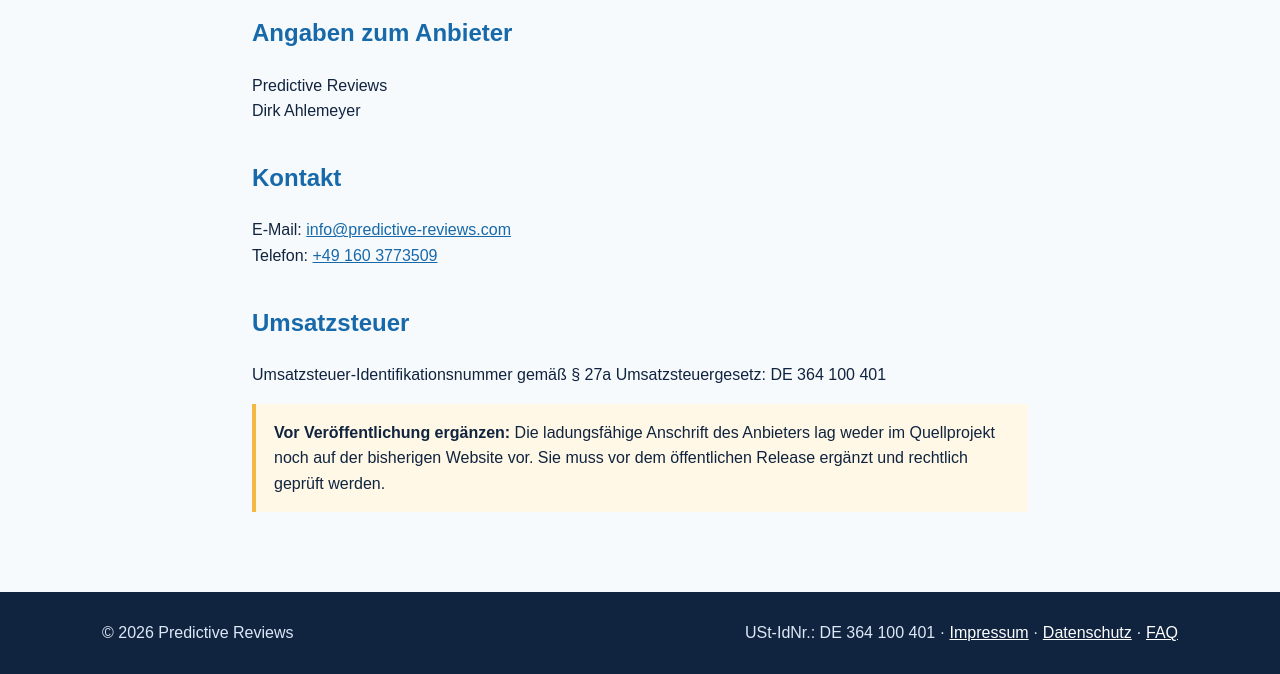
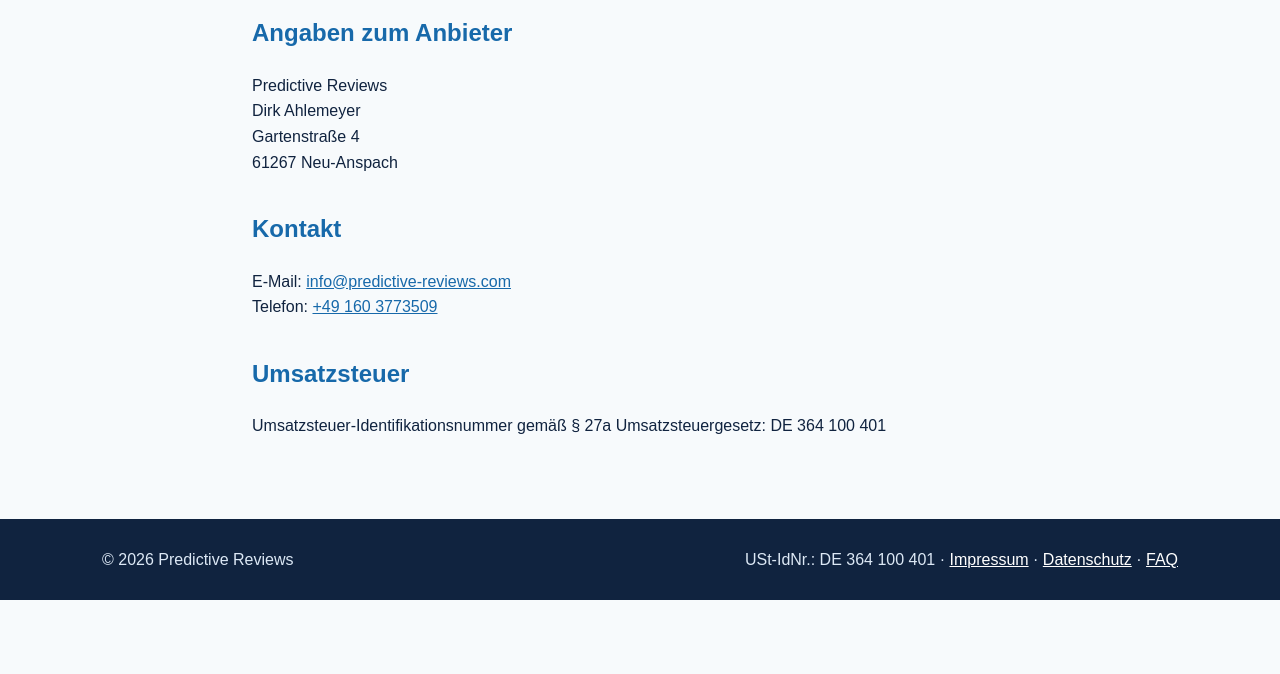
Before and after one commit to dirkahlemeyer-cyber/predictive-reviews.com, a plain HTML site: page impressum/index.html in a window 1280 px wide. Shown: the part 246-920 px from the top of the page. After the commit the page ends 846 px from the top, so only its background shows below. Drawn offline with Linux system fonts and the light colour scheme.

Commit message:
Add Predictive Reviews postal address

```diff
--- a/impressum/index.html
+++ b/impressum/index.html
@@ -1,2 +1,2 @@
 <!doctype html>
-<html lang="de"><head><meta charset="utf-8"><meta name="viewport" content="width=device-width, initial-scale=1"><title>Impressum | Predictive Reviews</title><link rel="stylesheet" href="/assets/site.css"></head><body><header><div class="bar"><a class="brand" href="/">Predictive Reviews</a><nav class="nav"><a href="/">Startseite</a><a href="/#leistungen">Leistungen</a><a href="/#kontakt">Kontakt</a></nav></div></header><main class="legal"><h1>Impressum</h1><h2>Angaben zum Anbieter</h2><p>Predictive Reviews<br>Dirk Ahlemeyer</p><h2>Kontakt</h2><p>E-Mail: <a href="mailto:info@predictive-reviews.com">info@predictive-reviews.com</a><br>Telefon: <a href="tel:+491603773509">+49 160 3773509</a></p><h2>Umsatzsteuer</h2><p>Umsatzsteuer-Identifikationsnummer gemäß § 27a Umsatzsteuergesetz: DE 364 100 401</p><p class="notice"><strong>Vor Veröffentlichung ergänzen:</strong> Die ladungsfähige Anschrift des Anbieters lag weder im Quellprojekt noch auf der bisherigen Website vor. Sie muss vor dem öffentlichen Release ergänzt und rechtlich geprüft werden.</p></main><footer class="footer"><div class="foot"><span>© 2026 Predictive Reviews</span><span>USt-IdNr.: DE 364 100 401 · <a href="/impressum">Impressum</a> · <a href="/datenschutz">Datenschutz</a> · <a href="/faq">FAQ</a></span></div></footer></body></html>
+<html lang="de"><head><meta charset="utf-8"><meta name="viewport" content="width=device-width, initial-scale=1"><title>Impressum | Predictive Reviews</title><link rel="stylesheet" href="/assets/site.css"></head><body><header><div class="bar"><a class="brand" href="/">Predictive Reviews</a><nav class="nav"><a href="/">Startseite</a><a href="/#leistungen">Leistungen</a><a href="/#kontakt">Kontakt</a></nav></div></header><main class="legal"><h1>Impressum</h1><h2>Angaben zum Anbieter</h2><p>Predictive Reviews<br>Dirk Ahlemeyer<br>Gartenstraße 4<br>61267 Neu-Anspach</p><h2>Kontakt</h2><p>E-Mail: <a href="mailto:info@predictive-reviews.com">info@predictive-reviews.com</a><br>Telefon: <a href="tel:+491603773509">+49 160 3773509</a></p><h2>Umsatzsteuer</h2><p>Umsatzsteuer-Identifikationsnummer gemäß § 27a Umsatzsteuergesetz: DE 364 100 401</p></main><footer class="footer"><div class="foot"><span>© 2026 Predictive Reviews</span><span>USt-IdNr.: DE 364 100 401 · <a href="/impressum">Impressum</a> · <a href="/datenschutz">Datenschutz</a> · <a href="/faq">FAQ</a></span></div></footer></body></html>
```
